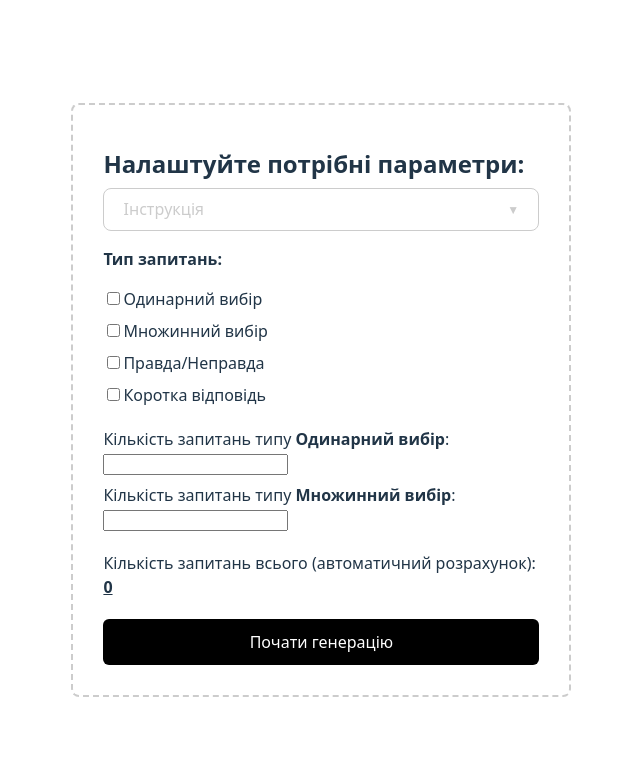
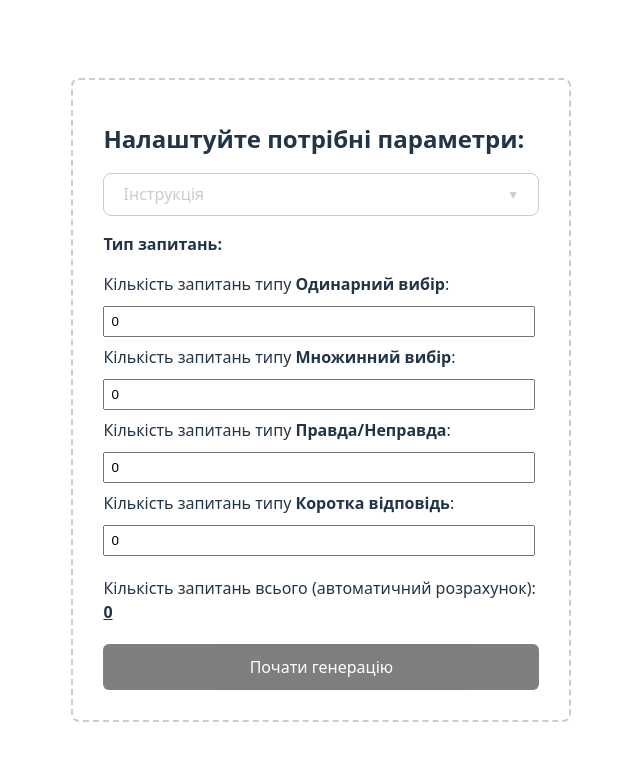
Before and after one commit to yuliiaantiuk/Questions_Generator, a React (Vite) app in the folder client/: page /settings in a window 1280 px wide. Shown: the top 760 px of the page, without its empty margins (293-933 px from the left). Built offline with nearby package versions, Linux system fonts and the light colour scheme.

Commit message:
Added validation for Settings Page, changed disabled button styles for Upload Page

```diff
--- a/client/src/pages/SettingsPage.jsx
+++ b/client/src/pages/SettingsPage.jsx
@@ -5,6 +5,20 @@ const SettingsPage = () => {
   const [text, setText] = useState("");
   const [showHint, setShowHint] = useState(false);
   const navigate = useNavigate();
+  const [singleChoice, setSingleChoice] = useState(0);
+  const [multipleChoice, setMultipleChoice] = useState(0);
+  const [trueFalse, setTrueFalse] = useState(0);
+  const [shortAnswer, setShortAnswer] = useState(0);
+
+  const totalQuestions =
+    (Number(singleChoice) || 0) +
+    (Number(multipleChoice) || 0) +
+    (Number(trueFalse) || 0) +
+    (Number(shortAnswer) || 0);
+
+
+  const isButtonDisabled = totalQuestions === 0;
+
 
   const handleGenerationStart = (e) => {
     navigate("/progress");
@@ -25,47 +39,108 @@ const SettingsPage = () => {
 
         {showHint && (
             <div style={styles.hintBox}>
-              Оберіть від <b>одного</b> до <b>чотирьох</b> типів запитань для генерації.
-              <br />
-              Вкажіть кількість запитань для кожного обраного типу (<b>1 - 10</b>)
+              Вкажіть кількість запитань кожного типу для генерації (<b>1 - 10</b>). Якщо ви не хочете генерувати запитання певного типу, введіть <b>0</b> або залиште відповідне поле пустим.
               <br />
               Загальна кількість запитань розраховується автоматично.
             </div>
         )}
-          {/* <button onClick={() => setShowHint((prev) => !prev)}></button> */}
         <h3 style={styles.text}>Тип запитань:</h3>
-        <div style={styles.optionContainer}>
-            <div>
-                <input type="checkbox" name="questionType" id="single-choice" />
-                <label htmlFor="single-choice">Одинарний вибір</label>
-            </div>
-            <div>
-                <input type="checkbox" name="questionType" id="multiple-choice" />
-                <label htmlFor="multiple-choice">Множинний вибір</label>
-            </div>
-            <div>
-                <input type="checkbox" name="questionType" id="true-false" />
-                <label htmlFor="true-false">Правда/Неправда</label>
-            </div>
-            <div>
-                <input type="checkbox" name="questionType" id="short-answer" />
-                <label htmlFor="short-answer">Коротка відповідь</label>
-            </div>
-        </div>
         <div style={styles.quantityContainer}>
             <div>
                 <label>Кількість запитань типу <span><b>Одинарний вибір</b></span>:</label>
-                <input type="number" />
+                <input
+                  type="number"
+                  min="0"
+                  max="10"
+                  value={singleChoice === "" ? "" : singleChoice}
+                  onChange={(e) => {
+                    const value = e.target.value;
+                    if (value === "") {
+                      setSingleChoice("");
+                      return;
+                    }
+                    const numValue = Math.max(0, Math.min(10, Number(value)));
+                    setSingleChoice(numValue);
+                  }}
+                  style={styles.quantityInput}
+                />
+
+
             </div>
             <div>
                 <label>Кількість запитань типу <span><b>Множинний вибір</b></span>:</label>
-                <input type="number" />
+                <input
+                  type="number"
+                  min="0"
+                  max="10"
+                  value={multipleChoice === "" ? "" : multipleChoice}
+                  onChange={(e) => {
+                    const value = e.target.value;
+                    if (value === "") {
+                      setMultipleChoice("");
+                      return;
+                    }
+                    const numValue = Math.max(0, Math.min(10, Number(value)));
+                    setMultipleChoice(numValue);
+                  }}
+                  style={styles.quantityInput}
+                />
+            </div>
+            <div>
+                <label>Кількість запитань типу <span><b>Правда/Неправда</b></span>:</label>
+                <input
+                  type="number"
+                  min="0"
+                  max="10"
+                  value={trueFalse === "" ? "" : trueFalse}
+                  onChange={(e) => {
+                    const value = e.target.value;
+                    if (value === "") {
+                      setTrueFalse("");
+                      return;
+                    }
+                    const numValue = Math.max(0, Math.min(10, Number(value)));
+                    setTrueFalse(numValue);
+                  }}
+                  style={styles.quantityInput}
+                />
+            </div>
+            <div>
+                <label>Кількість запитань типу <span><b>Коротка відповідь</b></span>:</label>
+                <input
+                  type="number"
+                  min="0"
+                  max="10"
+                  value={shortAnswer === "" ? "" : shortAnswer}
+                  onChange={(e) => {
+                    const value = e.target.value;
+                    if (value === "") {
+                      setShortAnswer("");
+                      return;
+                    }
+                    const numValue = Math.max(0, Math.min(10, Number(value)));
+                    setShortAnswer(numValue);
+                  }}
+                  style={styles.quantityInput}
+                />
             </div>
         </div>
-        <div style={styles.quantityCount}>Кількість запитань всього (автоматичний розрахунок): <b><u>0</u></b></div>
-        <button style={styles.button} onClick={handleGenerationStart}>
-        Почати генерацію
+        <div style={styles.quantityCount}>
+          Кількість запитань всього (автоматичний розрахунок): <b><u>{totalQuestions}</u></b>
+        </div>
+
+        <button
+          style={{
+            ...styles.button,
+            opacity: isButtonDisabled ? 0.5 : 1,
+            cursor: isButtonDisabled ? "not-allowed" : "pointer",
+          }}
+          disabled={isButtonDisabled}
+          onClick={handleGenerationStart}
+        >
+          Почати генерацію
         </button>
+
       </div>
     </div>
   );
@@ -97,7 +172,7 @@ const styles = {
     padding: "30px"
   },
   title: {
-    marginBottom: "10px",
+    marginBottom: "20px",
     fontSize: "24px",
     fontWeight: "bold",
   },
@@ -136,17 +211,16 @@ const styles = {
     lineHeight: "1.4",
     color: "#333",
   },
-  optionContainer: {
+  quantityContainer: {
     display: "flex",
     flexDirection: "column",
     gap: "8px",
     marginBottom: "20px",
   },
-  quantityContainer: {
-    display: "flex",
-    flexDirection: "column",
-    gap: "8px",
-    marginBottom: "20px",
+  quantityInput:{
+    padding: "6px",
+    width: "100%",
+    marginTop: "10px",
   },
   quantityCount:{
     marginBottom: "20px",
--- a/client/src/pages/UploadPage.jsx
+++ b/client/src/pages/UploadPage.jsx
@@ -130,14 +130,16 @@ const UploadPage = () => {
         <button
           onClick={handleSubmit}
           disabled={!isButtonEnabled}
-        className={`px-6 py-3 rounded font-semibold transition ${
-          isButtonEnabled
-            ? "bg-blue-600 hover:bg-blue-700 cursor-pointer"
-            : "bg-gray-600 cursor-not-allowed"
-        }`}
+          style={{
+            ...styles.button,
+            opacity: !isButtonEnabled ? 0.5 : 1,
+            cursor: !isButtonEnabled ? "not-allowed" : "pointer",
+            transition: "opacity 0.3s ease, background 0.3s ease",
+          }}
         >
           Перейти до налаштування параметрів
         </button>
+
       </div>
     </div>
   );
```
Lines whose indentation alone changed are shown as unchanged.
